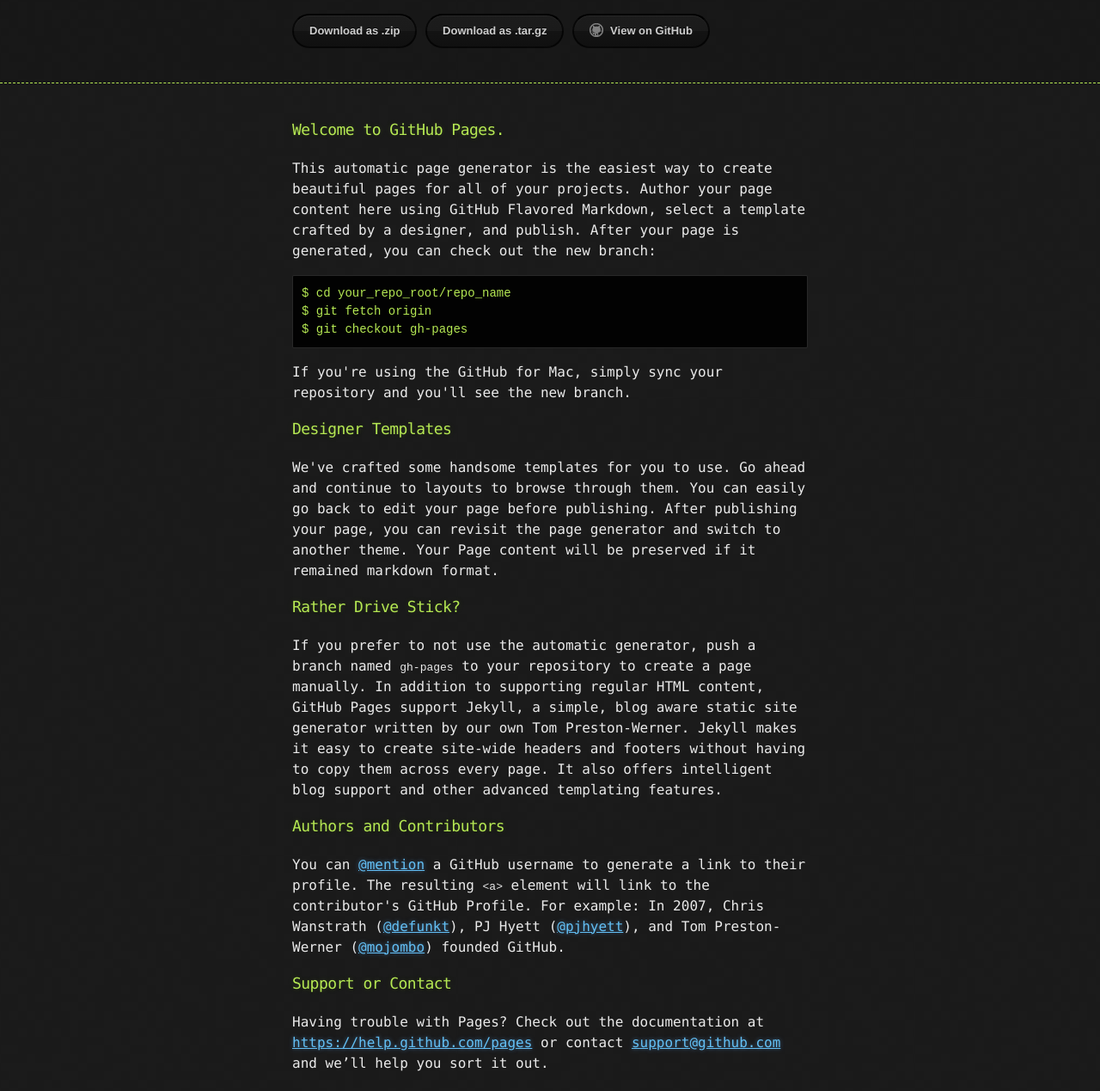
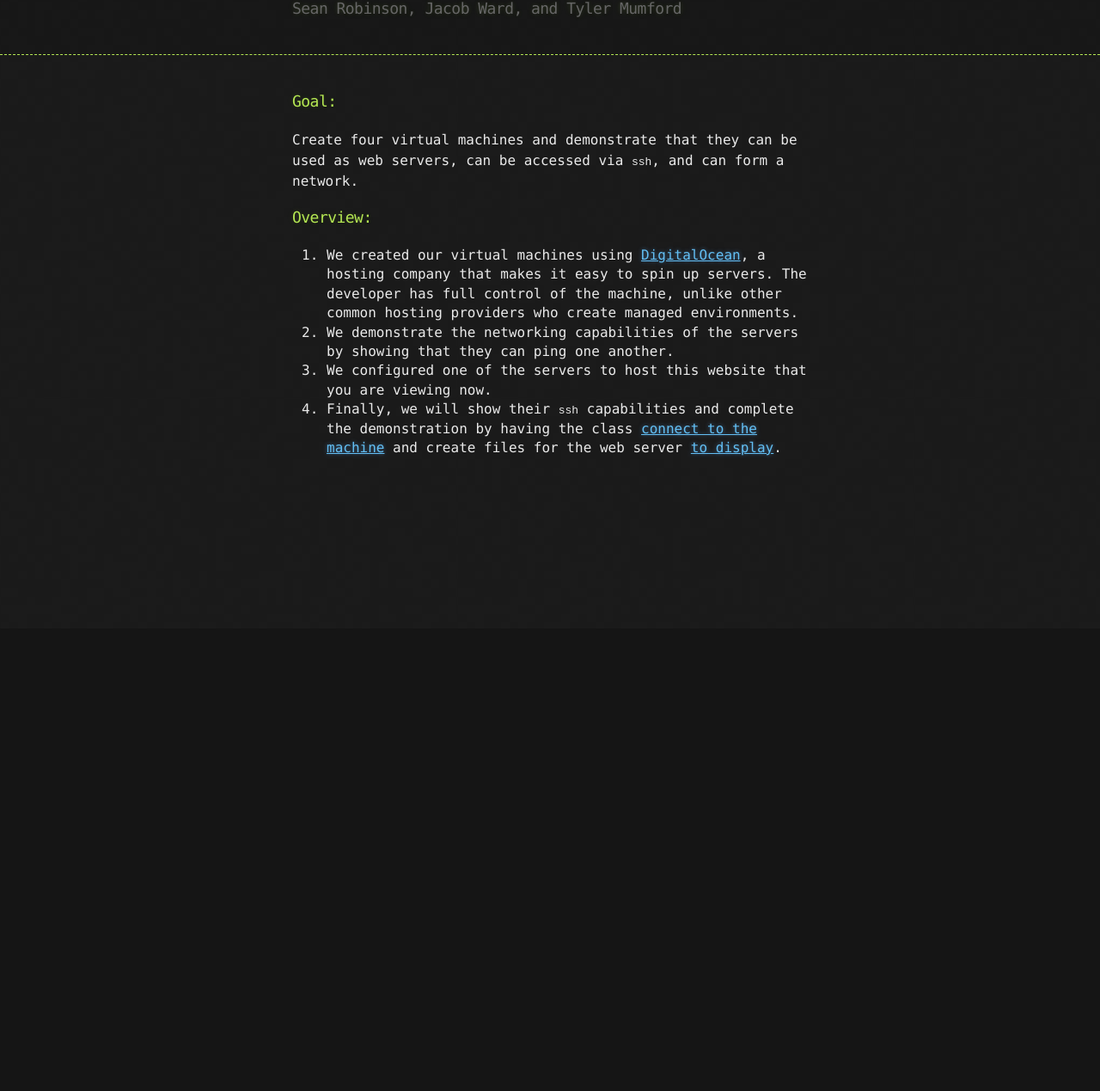
Before and after one commit to JacobCWard/3600project, a plain HTML site: page index.html in a window 1280 px wide. Shown: the part 69-1338 px from the top of the page at 86% size. After the commit the page ends 800 px from the top, so only its background shows below. Drawn offline with Linux system fonts and the light colour scheme.

Commit message:
Prepare outline for presentation.

```diff
--- a/index.html
+++ b/index.html
@@ -15,50 +15,26 @@
 
     <header>
       <div class="container">
-        <h1>OSproject</h1>
-        <h2></h2>
-
-        <section id="downloads">
-          <a href="https://github.com/JacobCWard/osproject/zipball/master" class="btn">Download as .zip</a>
-          <a href="https://github.com/JacobCWard/osproject/tarball/master" class="btn">Download as .tar.gz</a>
-          <a href="https://github.com/JacobCWard/osproject" class="btn btn-github"><span class="icon"></span>View on GitHub</a>
-        </section>
+        <h1>Networking Virtual Machines</h1>
+        <h2>Sean Robinson, Jacob Ward, and Tyler Mumford</h2>
       </div>
     </header>
 
     <div class="container">
       <section id="main_content">
-        <h3>
-<a id="welcome-to-github-pages" class="anchor" href="#welcome-to-github-pages" aria-hidden="true"><span class="octicon octicon-link"></span></a>Welcome to GitHub Pages.</h3>
+        <h3>Goal:</h3>
 
-<p>This automatic page generator is the easiest way to create beautiful pages for all of your projects. Author your page content here using GitHub Flavored Markdown, select a template crafted by a designer, and publish. After your page is generated, you can check out the new branch:</p>
+        <p>
+          Create four virtual machines and demonstrate that they can be used as web servers, can be accessed via <code>ssh</code>, and can form a network.
+        </p>
 
-<pre><code>$ cd your_repo_root/repo_name
-$ git fetch origin
-$ git checkout gh-pages
-</code></pre>
-
-<p>If you're using the GitHub for Mac, simply sync your repository and you'll see the new branch.</p>
-
-<h3>
-<a id="designer-templates" class="anchor" href="#designer-templates" aria-hidden="true"><span class="octicon octicon-link"></span></a>Designer Templates</h3>
-
-<p>We've crafted some handsome templates for you to use. Go ahead and continue to layouts to browse through them. You can easily go back to edit your page before publishing. After publishing your page, you can revisit the page generator and switch to another theme. Your Page content will be preserved if it remained markdown format.</p>
-
-<h3>
-<a id="rather-drive-stick" class="anchor" href="#rather-drive-stick" aria-hidden="true"><span class="octicon octicon-link"></span></a>Rather Drive Stick?</h3>
-
-<p>If you prefer to not use the automatic generator, push a branch named <code>gh-pages</code> to your repository to create a page manually. In addition to supporting regular HTML content, GitHub Pages support Jekyll, a simple, blog aware static site generator written by our own Tom Preston-Werner. Jekyll makes it easy to create site-wide headers and footers without having to copy them across every page. It also offers intelligent blog support and other advanced templating features.</p>
-
-<h3>
-<a id="authors-and-contributors" class="anchor" href="#authors-and-contributors" aria-hidden="true"><span class="octicon octicon-link"></span></a>Authors and Contributors</h3>
-
-<p>You can <a href="https://github.com/blog/821" class="user-mention">@mention</a> a GitHub username to generate a link to their profile. The resulting <code>&lt;a&gt;</code> element will link to the contributor's GitHub Profile. For example: In 2007, Chris Wanstrath (<a href="https://github.com/defunkt" class="user-mention">@defunkt</a>), PJ Hyett (<a href="https://github.com/pjhyett" class="user-mention">@pjhyett</a>), and Tom Preston-Werner (<a href="https://github.com/mojombo" class="user-mention">@mojombo</a>) founded GitHub.</p>
-
-<h3>
-<a id="support-or-contact" class="anchor" href="#support-or-contact" aria-hidden="true"><span class="octicon octicon-link"></span></a>Support or Contact</h3>
-
-<p>Having trouble with Pages? Check out the documentation at <a href="https://help.github.com/pages">https://help.github.com/pages</a> or contact <a href="mailto:support@github.com">support@github.com</a> and we’ll help you sort it out.</p>
+        <h3>Overview:</h3>
+        <ol>
+          <li>We created our virtual machines using <a href="http://digitalocean.com">DigitalOcean</a>, a hosting company that makes it easy to spin up servers. The developer has full control of the machine, unlike other common hosting providers who create managed environments.</li>
+          <li>We demonstrate the networking capabilities of the servers by showing that they can ping one another.</li>
+          <li>We configured one of the servers to host this website that you are viewing now.</li>
+          <li>Finally, we will show their <code>ssh</code> capabilities and complete the demonstration by having the class <a href="cred.html">connect to the machine</a> and create files for the web server <a href="guest">to display</a>.</li>
+        </ol>
       </section>
     </div>
 
```
Also changed, not shown: cred.html (added, +47 -0 lines).
